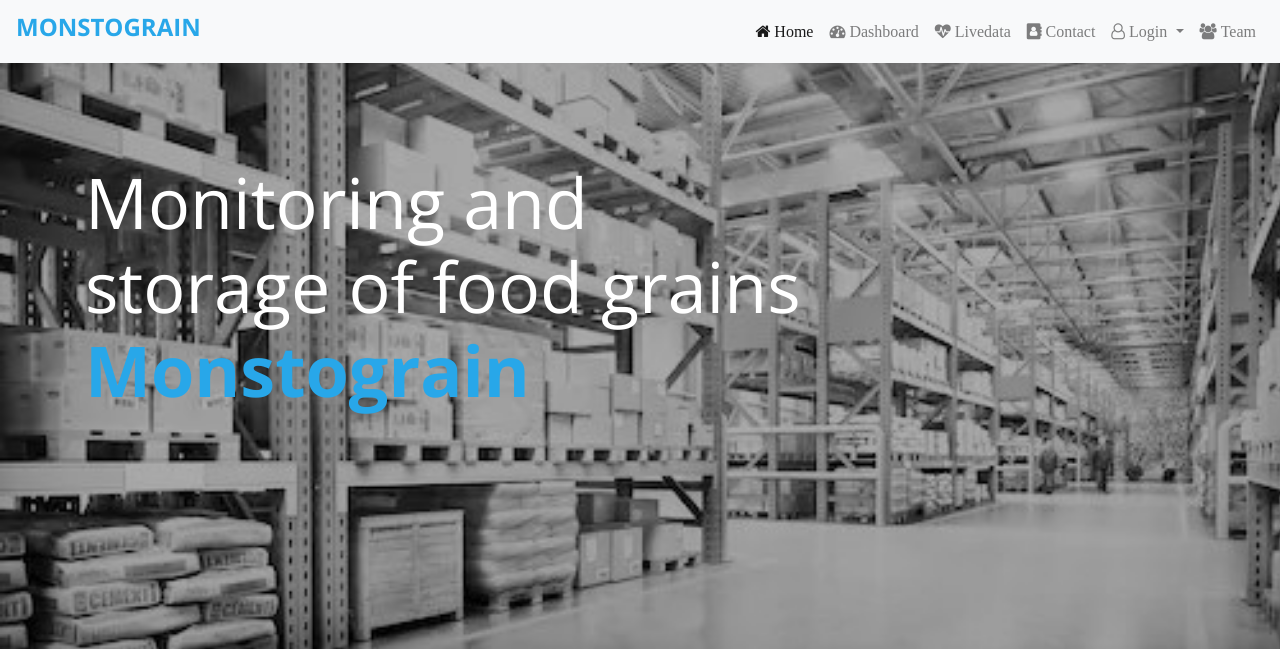
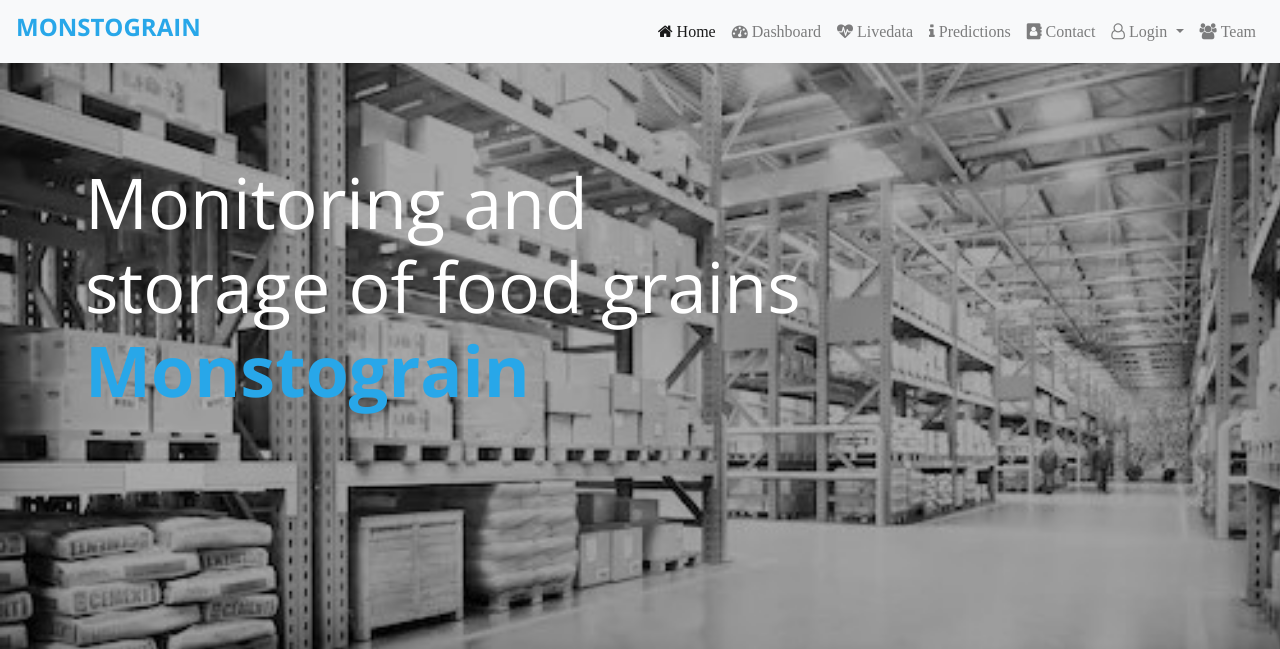
Before and after one commit to Monstograin/monstowebsite, a Django app: page / in a window 1280 px wide. Shown: the top 649 px of the page. Run offline with Django 3.2, Linux system fonts and the light colour scheme; some libraries are stand-ins or nearby versions.

Commit message:
Website updated

```diff
--- a/home/templates/home/home.html
+++ b/home/templates/home/home.html
@@ -578,6 +578,7 @@ ul{
 
 						<a href="/visualize" class="nav-item nav-link "><i class="fa fa-dashboard"> Dashboard</i></a>
 						<a href="/livedata" class="nav-item nav-link "><i class="fa fa-heartbeat"> Livedata</i></a>
+						<a href="/predictions" class="nav-item nav-link"><i class="fa fa-info">  Predictions</i></a>
 						<a href="/#contact" class="nav-item nav-link"><i class="fa fa-address-book"> Contact</i></a>
 						<div class="nav-item dropdown">
 							<a class="nav-item nav-link dropdown-toggle" href="#" id="navbarDropdown" role="button" data-toggle="dropdown" aria-haspopup="true" aria-expanded="false">
--- a/livedata/templates/livedata/livedata.html
+++ b/livedata/templates/livedata/livedata.html
@@ -153,6 +153,7 @@ h2 span
 
         <a href="/visualize" class="nav-item nav-link "><i class="fa fa-dashboard"> Dashboard</i></a>
         <a href="/livedata" class="nav-item nav-link active"><i class="fa fa-heartbeat"> Livedata</i></a>
+        <a href="/predictions" class="nav-item nav-link"><i class="fa fa-info">  Predictions</i></a>s
         <a href="/#contact" class="nav-item nav-link"><i class="fa fa-address-book"> Contact</i></a>
         <div class="nav-item dropdown">
           <a class="nav-item nav-link dropdown-toggle" href="#" id="navbarDropdown" role="button" data-toggle="dropdown" aria-haspopup="true" aria-expanded="false">
--- a/mlmodel/templates/mlmodel/mlmodel.html
+++ b/mlmodel/templates/mlmodel/mlmodel.html
@@ -93,6 +93,7 @@ h4 span{
 
         <a href="/visualize" class="nav-item nav-link "><i class="fa fa-dashboard"> Dashboard</i></a>
         <a href="/livedata" class="nav-item nav-link active"><i class="fa fa-heartbeat"> Livedata</i></a>
+        <a href="/predictions" class="nav-item nav-link"><i class="fa fa-info">  Predictions</i></a>
         <a href="/#contact" class="nav-item nav-link"><i class="fa fa-address-book"> Contact</i></a>
         <div class="nav-item dropdown">
           <a class="nav-item nav-link dropdown-toggle" href="#" id="navbarDropdown" role="button" data-toggle="dropdown" aria-haspopup="true" aria-expanded="false">
--- a/visualization/templates/visualization/index.html
+++ b/visualization/templates/visualization/index.html
@@ -79,6 +79,7 @@
 
                 <a href="/visualize" class="nav-item nav-link "><i class="fa fa-dashboard"> Dashboard</i></a>
                 <a href="/livedata" class="nav-item nav-link "><i class="fa fa-heartbeat"> Livedata</i></a>
+                <a href="/predictions" class="nav-item nav-link"><i class="fa fa-info">  Predictions</i></a>
                 <a href="/#contact" class="nav-item nav-link"><i class="fa fa-address-book"> Contact</i></a>
                 <div class="nav-item dropdown">
                     <a class="nav-item nav-link dropdown-toggle" href="#" id="navbarDropdown" role="button" data-toggle="dropdown" aria-haspopup="true" aria-expanded="false">
```
Also changed, not shown: db.sqlite3, mlmodel/__init__.py (deleted), mlmodel/templates/__init__.py (added).
